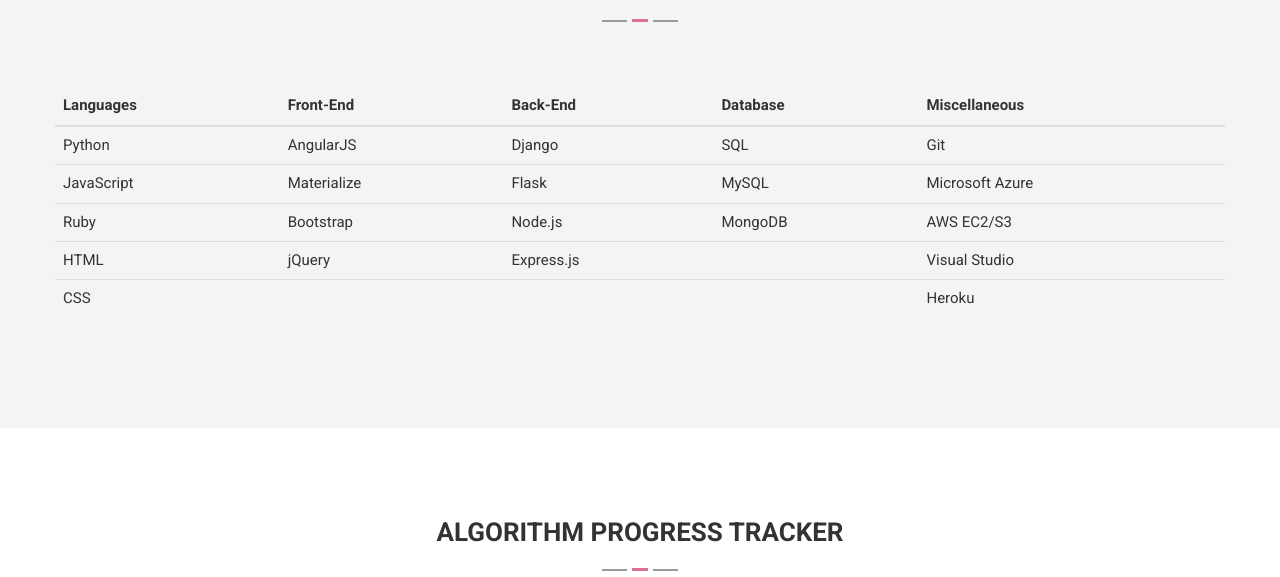
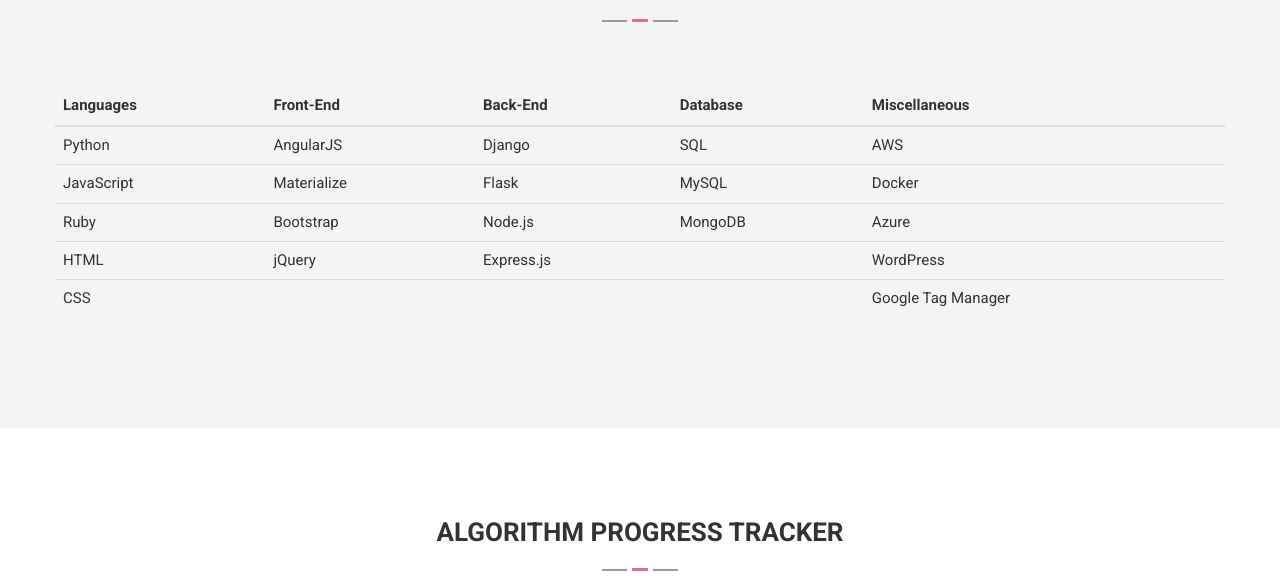
Before and after one commit to trinahaque/trinahaque.github.io, a plain HTML site: page index.html in a window 1280 px wide. Shown: the part 1427-2004 px from the top of the page. Drawn offline with nearby package versions, Linux system fonts and the light colour scheme.

Commit message:
updated misc

```diff
--- a/index.html
+++ b/index.html
@@ -199,35 +199,35 @@
                           <td>AngularJS</td>
                           <td>Django</td>
                           <td>SQL</td>
-                          <td>Git</td>
+                          <td>AWS</td>
                         </tr>
                         <tr>
                           <td>JavaScript</td>
                           <td>Materialize</td>
                           <td>Flask</td>
                           <td>MySQL</td>
-                          <td>Microsoft Azure</td>
+                          <td>Docker</td>
                         </tr>
                         <tr>
                           <td>Ruby</td>
                           <td>Bootstrap</td>
                           <td>Node.js</td>
                           <td>MongoDB</td>
-                          <td>AWS EC2/S3</td>
+                          <td>Azure</td>
                         </tr>
                         <tr>
                           <td>HTML</td>
                           <td>jQuery</td>
                           <td>Express.js</td>
                           <td></td>
-                          <td>Visual Studio</td>
+                          <td>WordPress</td>
                         </tr>
                         <tr>
                           <td>CSS</td>
                           <td></td>
                           <td></td>
                           <td></td>
-                          <td>Heroku</td>
+                          <td>Google Tag Manager</td>
                         </tr>
                       </tbody>
                     </table>
```
